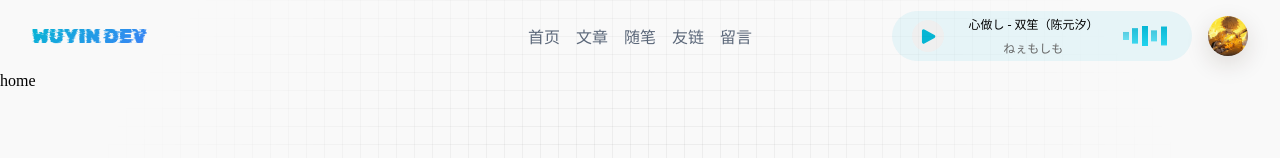
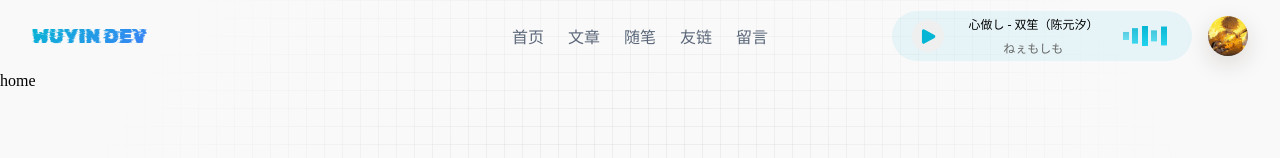
Before and after one commit to jinda-coder/wuyin_website, a React (Vite) app: page / in a window 1280 px wide. Shown: the top 158 px of the page. Built offline with nearby package versions, Linux system fonts and the light colour scheme.

Commit message:
实现导航栏悬浮

```diff
--- a/src/components/header/index.scss
+++ b/src/components/header/index.scss
@@ -4,13 +4,26 @@
 }
 
 .header-container {
+    position: sticky;
     display: flex;
+    top: 0;
 
     width: 100%;
     height: 72px;
     // border-bottom: 1px solid rgba($color: #000000, $alpha: 0.2);
     align-items: center;
     padding: 12px 32px;
+
+    transition: all 0.3s ease;
+    z-index: 99;
+
+    // 滚动样式
+    &.scrolled {
+        background: rgba(255, 255, 255, 0.1);
+        backdrop-filter: blur(20px);
+        box-shadow: 0 2px 20px rgba(0, 0, 0, 0.08);
+    }
+
 
     a {
         text-decoration: none;
@@ -34,7 +47,7 @@
     .nav-menu {
         display: flex;
         flex: 0 auto;
-        gap: 16px;
+        gap: 24px;
 
         .nav-item {
             width: 100%;
--- a/src/components/header/index.tsx
+++ b/src/components/header/index.tsx
@@ -2,10 +2,25 @@ import "./index.scss"
 import { Link } from "react-router-dom"
 import avatar from "@/assets/avatar/avatar.jpg"
 import { MusicPlayer } from "../music-player"
+import { useEffect, useState } from "react"
 
 export const Header: React.FC = () => {
+
+    const [scrolled, setScrolled] = useState(false)
+
+    useEffect( () => {
+        const handleScroll = () => {
+            setScrolled(window.scrollY > 50)
+        }
+        window.addEventListener('scroll', handleScroll)
+        return () => {
+            window.removeEventListener('scroll', handleScroll)
+        }
+    })
+
+
     return (
-        <header className="header-container">
+        <header className={`header-container ${scrolled ? "scrolled" : ""}`}>
             {/* logo */}
             <div className="logo">
                 <Link to="/" className="logo-container">WUYIN DEV</Link>
```
